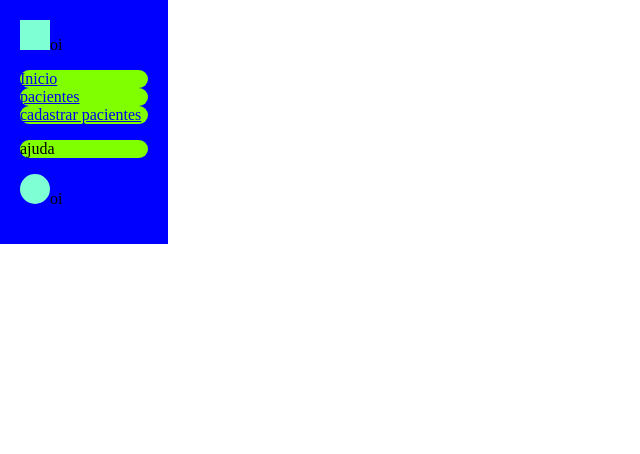
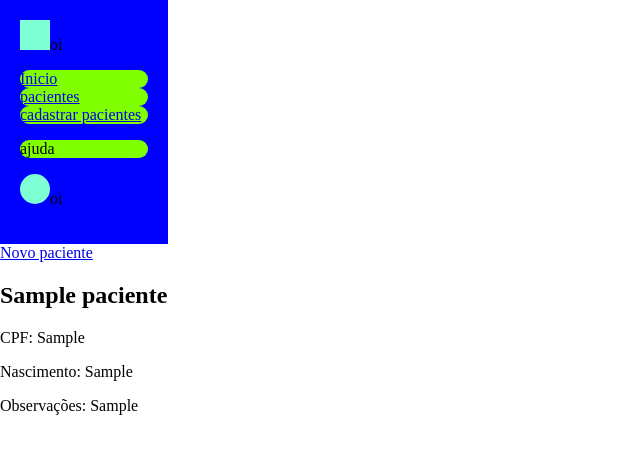
Before and after one commit to BeatrizMarynowski/trabalho_web, a PHP site: page /principal/pacientes.php in a window 1280 px wide. Shown: the top 454 px of the page, without its empty margins (0-640 px from the left). Run offline with PHP 8.4, Linux system fonts and the light colour scheme; the visitor is signed in with stand-in values (Sample User, id 1); tables that the repository leaves empty or names only in its code hold one stand-in row (values such as "Sample post"); a stand-in replaces the project's code that opens the database connection.

Commit message:
fiz a tela de pacientes funcionar bonitin

```diff
--- a/kids_map/principal/pacientes.php
+++ b/kids_map/principal/pacientes.php
@@ -4,6 +4,12 @@ if (!isset($_SESSION['profissional_email'])) {
     header("Location: ../entrada/login.php");
     exit;
 }
+include '../configdb.php';
+
+$consulta = $mysqli->prepare("SELECT DISTINCT p.cpf, p.nome, p.nascimento, p.observacoes FROM paciente p JOIN acompanhamento a ON a.paciente_cpf = p.cpf WHERE a.profissional_email = ? ORDER BY p.nome");
+$consulta->bind_param("s", $_SESSION['profissional_email']);
+$consulta->execute();
+$resultado = $consulta->get_result();
 ?>
 
 <!DOCTYPE html>
@@ -11,7 +17,7 @@ if (!isset($_SESSION['profissional_email'])) {
     <head>
         <meta charset="utf-8" />
         <meta name="viewport" content="width=device-width, initial-scale=1"/>
-        <title>(nome do projeto)</title>
+        <title>pacientes</title>
         <link rel="icon" type="image/x-icon" href="assets/logo.png" />
         <link href="../assets/css/principal/estilo.css" rel="stylesheet" />
     </head>
@@ -46,5 +52,22 @@ if (!isset($_SESSION['profissional_email'])) {
                 </div>
             </div>
         </nav>
+
+            <a href="cadastrar_pacientes.php">Novo paciente</a>
+
+            <div>
+                <?php if ($resultado->num_rows === 0){ ?>
+                    <p>Nenhum paciente cadastrado.</p>
+                <?php } ?>
+
+                <?php while ($p = $resultado->fetch_assoc()) { ?>
+                    <div>
+                        <h2><?php echo ($p['nome']); ?></h2>
+                        <p>CPF: <?php echo ($p['cpf']); ?></p>
+                        <p>Nascimento: <?php echo ($p['nascimento']); ?></p>
+                        <p>Observações: <?php echo ($p['observacoes'] ?? ''); ?></p>
+                    </div>
+                <?php } ?>
+            </div>
     </body>
 </html>
--- a/kids_map/principal/principal.html
+++ b/kids_map/principal/principal.html
@@ -3,7 +3,7 @@
     <head>
         <meta charset="utf-8" />
         <meta name="viewport" content="width=device-width, initial-scale=1"/>
-        <title>(nome do projeto)</title>
+        <title>menu</title>
         <link rel="icon" type="image/x-icon" href="assets/logo.png" />
         <link href="../assets/css/principal/estilo.css" rel="stylesheet" />
     </head>
@@ -22,7 +22,7 @@
                 <a href="principal.html">Inicio</a>
             </div>
             <div class="botao-nav">
-                <a href="pacientes.html">pacientes</a>
+                <a href="pacientes.php">pacientes</a>
             </div>
             <div class="botao-nav">
                 <p>ajuda</p>
```
Also changed, not shown: kids_map/principal/cadastrar_pacientes.php (+6 -1 lines).
